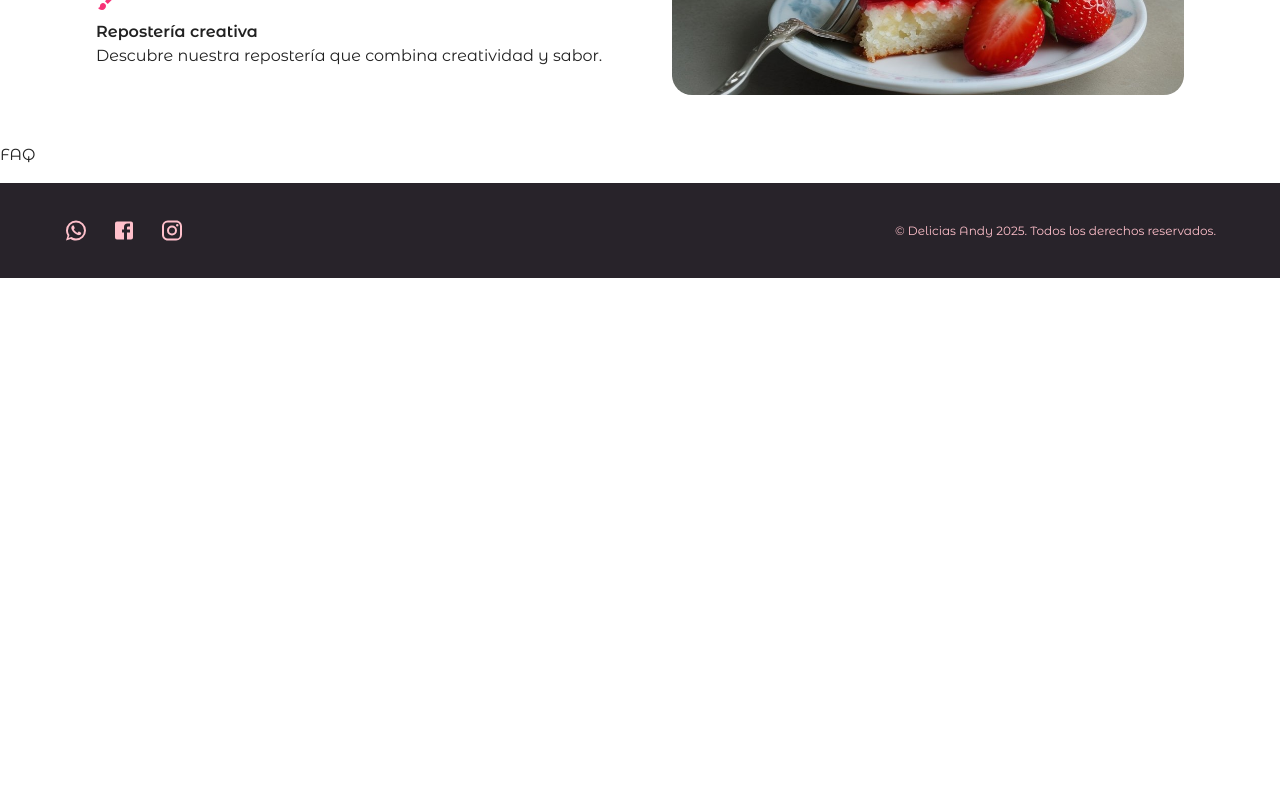
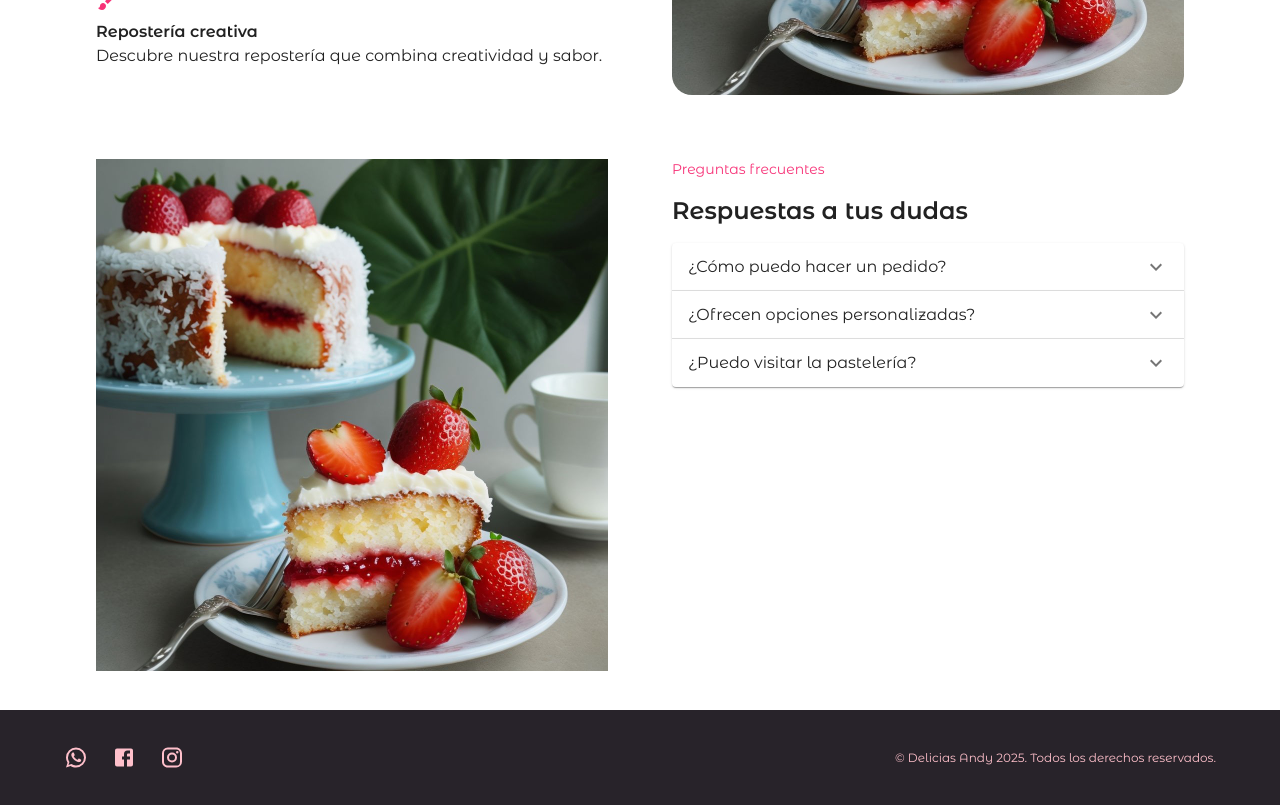
Before and after one commit to DOF1109/delicias-andy, a Next.js app: page /services in a window 1280 px wide. Shown: the part 940-1745 px from the top of the page. Before the commit the page ends 1218 px from the top, so only its background shows below. Built offline with nearby package versions, Linux system fonts and the light colour scheme; what @mui/material-nextjs would draw is missing.

Commit message:
Services page completed

```diff
--- a/src/components/layout/ServicesFAQ.jsx
+++ b/src/components/layout/ServicesFAQ.jsx
@@ -1,8 +1,96 @@
 "use client"
 
+import Image from "next/image"
+import cake1 from "@/../public/assets/images/cake1.jpeg"
+
+const { Container, Grid2, Box, Typography, useTheme, Accordion, AccordionSummary, AccordionDetails } = require("@mui/material")
+import ExpandMoreIcon from '@mui/icons-material/ExpandMore';
+
 const ServicesFAQ = () => {
+    const theme = useTheme()
+
     return (
-        <p>FAQ</p>
+        <Container component="section">
+            <Grid2 container>
+                <Grid2 size={{xs:12, md:6}} display={{xs:"none", md:"block"}} p={4}>
+                    <Image
+                        src={cake1}
+                        alt="Imágen de preguntas"
+                        style={{
+                            width: "100%",
+                            height: "auto"
+                        }}
+                    />
+                </Grid2>
+                <Grid2 size={{xs:12, md:6}} p={4}>
+                    <Box
+                        sx={{
+                            display: "flex",
+                            flexDirection: "column",
+                            justifyContent: "center",
+                            gap: 2,
+                        }}
+                    >
+                        <Typography variant="body2" color={theme.palette.secondary.light}>
+                            Preguntas frecuentes
+                        </Typography>
+                        <Typography component="h2" fontWeight={600} variant="h5">
+                            Respuestas a tus dudas
+                        </Typography>
+                        <Box>
+                            <Accordion>
+                                <AccordionSummary
+                                    expandIcon={<ExpandMoreIcon/>}
+                                    aria-controls="panel1-content"
+                                    id="panel1-header"
+                                >
+                                    <Typography component="span">
+                                        ¿Cómo puedo hacer un pedido?
+                                    </Typography>
+                                </AccordionSummary>
+                                <AccordionDetails>
+                                    <Typography>
+                                        Puedes hacer tu pedido a través de whatsapp, llamándonos o visitandonos directamente.
+                                    </Typography>
+                                </AccordionDetails>
+                            </Accordion>
+                            <Accordion>
+                                <AccordionSummary
+                                    expandIcon={<ExpandMoreIcon/>}
+                                    aria-controls="panel2-content"
+                                    id="panel2-header"
+                                >
+                                    <Typography component="span">
+                                        ¿Ofrecen opciones personalizadas?
+                                    </Typography>
+                                </AccordionSummary>
+                                <AccordionDetails>
+                                    <Typography>
+                                        Sí, podemos personalizar tortas y repostería según tus preferencias.
+                                    </Typography>
+                                </AccordionDetails>
+                            </Accordion>
+                            <Accordion>
+                                <AccordionSummary
+                                    expandIcon={<ExpandMoreIcon/>}
+                                    aria-controls="panel3-content"
+                                    id="panel3-header"
+                                >
+                                    <Typography component="span">
+                                        ¿Puedo visitar la pastelería?
+                                    </Typography>
+                                </AccordionSummary>
+                                <AccordionDetails>
+                                    <Typography>
+                                        ¡Claro! Nos encantaría recibirte y mostrarte nuestras delicias.
+                                    </Typography>
+                                </AccordionDetails>
+                            </Accordion>
+                        </Box>
+                    </Box>
+                </Grid2>
+            </Grid2>
+        </Container>
     )
 }
 
--- a/src/components/layout/ServicesQuality.jsx
+++ b/src/components/layout/ServicesQuality.jsx
@@ -16,14 +16,13 @@ const ServicesQuality = () => {
   return (
     <Container component="section">
       <Grid2 container>
-        <Grid2 size={{ xs: 12, md: 6 }}>
+        <Grid2 size={{ xs: 12, md: 6 }} p={4}>
           <Box
             sx={{
               display: "flex",
               flexDirection: "column",
               height: "100%",
               justifyContent: "center",
-              p: 4,
               gap: 2,
             }}
           >
```
